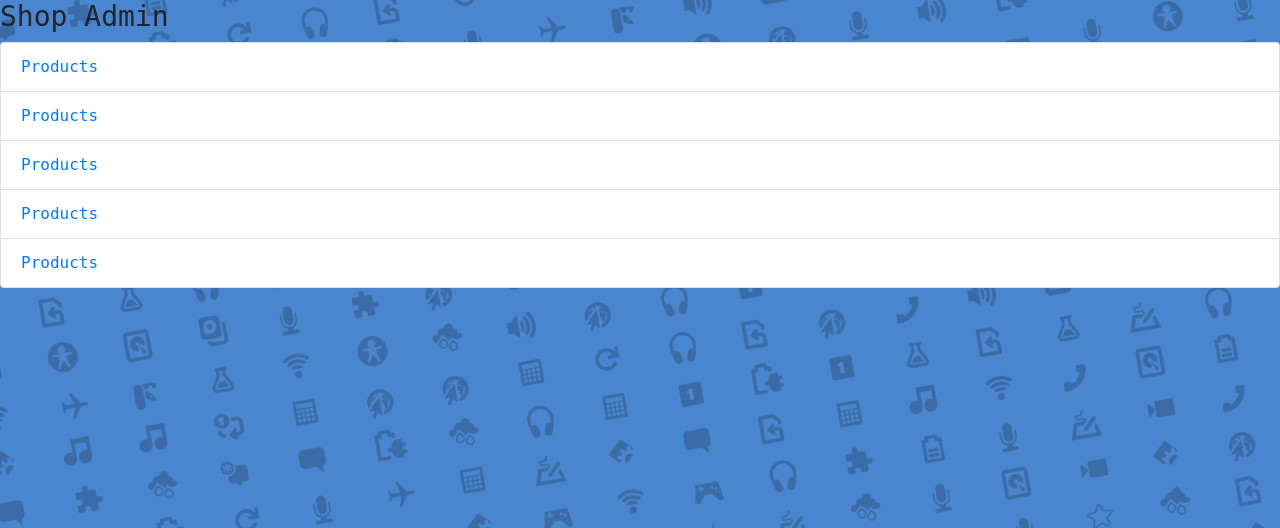
After one commit to jod35/Shopt, a Flask app: page /admin/shop/admin/home in a window 1280 px wide. The commit adds this page. Shown: the top 528 px of the page. Run offline with Flask 2, Linux system fonts and the light colour scheme; some libraries are stand-ins or nearby versions.

Commit message:
working on the admin dashboard

```diff
--- /dev/null
+++ b/admin/__init__.py
@@ -0,0 +1 @@
+from . import views
--- /dev/null
+++ b/admin/views.py
@@ -0,0 +1,20 @@
+from shop import db,app,login_manager,bcrypt
+from shop.models import User,Supplier,Product,Admin
+from flask import render_template,request,redirect,url_for
+from flask_login import login_user,login_required,logout_user
+
+@app.route('/shop/admin',methods=['GET', 'POST'])
+def admin_login():
+   email=request.form.get('email')
+   password=request.form.get('password')
+   admin=Admin.query.filter_by(email=email).first()
+
+   if admin and bcrypt.check_password_hash(admin.password,password):
+       login_user(admin)
+       return redirect(url_for('admin_home'))
+
+   return render_template('adminlogin.html')
+
+@app.route('/admin/shop/admin/home')
+def admin_home():
+   return render_template('admin-dashboard.html')
--- a/shop/__init__.py
+++ b/shop/__init__.py
@@ -4,6 +4,7 @@ from flask_bcrypt import Bcrypt
 from flask_login import LoginManager
 from shop.config import DevConfig
 from flask_migrate import Migrate
+
 
 app=Flask(__name__)
 app.config.from_object(DevConfig)
@@ -17,3 +18,4 @@ migrate=Migrate(app,db)
 
 
 from shop import views
+from admin import views
--- a/shop/static/css/main.css
+++ b/shop/static/css/main.css
@@ -75,7 +75,7 @@ nav{
     margin: auto;
     border-radius: 10px;
     color: white;
-    background-color:rgba(30, 143, 255, 0.164);
+    background-color:rgba(30, 143, 255, 0.432);
 }
 footer{
     background-color: rgba(30, 143, 255, 0.377);
@@ -106,3 +106,6 @@ input{
     color: white;
     padding: 30px;
 }
+.menu{
+    width: 60%;
+}
--- /dev/null
+++ b/shop/templates/admin-dashboard.html
@@ -0,0 +1,29 @@
+<!DOCTYPE html>
+<html lang="en">
+<head>
+    <meta charset="UTF-8">
+    <meta name="viewport" content="width=device-width, initial-scale=1.0">
+    <meta http-equiv="X-UA-Compatible" content="ie=edge">
+    <link rel="stylesheet" href="{{url_for('static',filename='css/bootstrap.min.css')}}">
+    <link rel="stylesheet" href="{{url_for('static',filename='css/main.css')}}">
+
+    <title>Document</title>
+</head>
+<body>
+    <h3>Shop Admin</h3>
+    <div class="main">
+        <section class="menu-list">
+          <ul class="list-group">
+              <li class="list-group-item"><a href="">Products</a></li>
+              <li class="list-group-item"><a href="">Products</a></li>
+              <li class="list-group-item"><a href="">Products</a></li>
+              <li class="list-group-item"><a href="">Products</a></li>
+              <li class="list-group-item"><a href="">Products</a></li>
+          </ul>
+        </section>
+        <section class="events">
+
+        </section>
+    </div>
+</body>
+</html>
--- a/shop/templates/dashboard.html
+++ b/shop/templates/dashboard.html
@@ -19,7 +19,7 @@
     <div class="dashboard">
         <div class="options">
             <div class="list-group">
-                <li><a href="{{url_for('products_page')}}" class="list-group-item" id="option">Products</a></li>
+                <li><a href="{{url_for('products_page')}}" class="list-group-item" id="option"><i class="fas fa-eclipse-alt    "></i> Products</a></li>
                 <li><a href="" class="list-group-item" id="option">Prices</a></li>
                 <li><a href="{{url_for('suppliers_page')}}" class="list-group-item" id="option">Suppliers</a></li>
                 <li><a href="" class="list-group-item" id="option">Purchases</a></li>
--- a/shop/templates/layout.html
+++ b/shop/templates/layout.html
@@ -6,6 +6,7 @@
     <meta http-equiv="X-UA-Compatible" content="ie=edge">
     <link rel="stylesheet" href="{{url_for('static',filename='css/bootstrap.min.css')}}">
     <link rel="stylesheet" href="{{url_for('static',filename='css/main.css')}}">
+    <link rel="stylesheet" type="text/css" href="https://stackpath.bootstrapcdn.com/font-awesome/4.7.0/ css/font-awesome.min.css">
     {% if title %}
     <title>Shop |{{ title }}</title>
     {% else %}
```
Also changed, not shown: shop/models.py (+10 -0 lines), shop/templates/addproduct.html (+3 -4 lines), shop/templates/addsupplier.html (+13 -2 lines), shop/templates/adminlogin.html (added, +28 -0 lines), shop/templates/prodinfo.html (+5 -6 lines), shop/views.py (+101 -83 lines).
